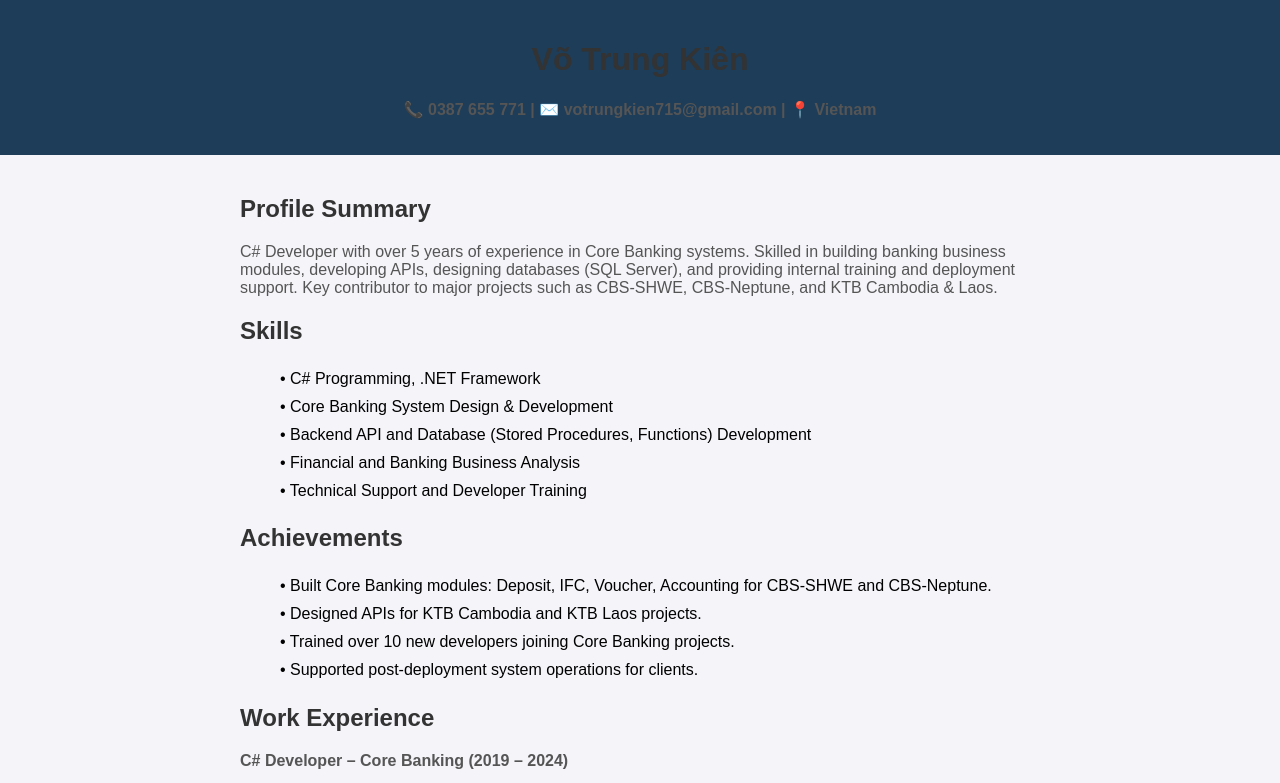
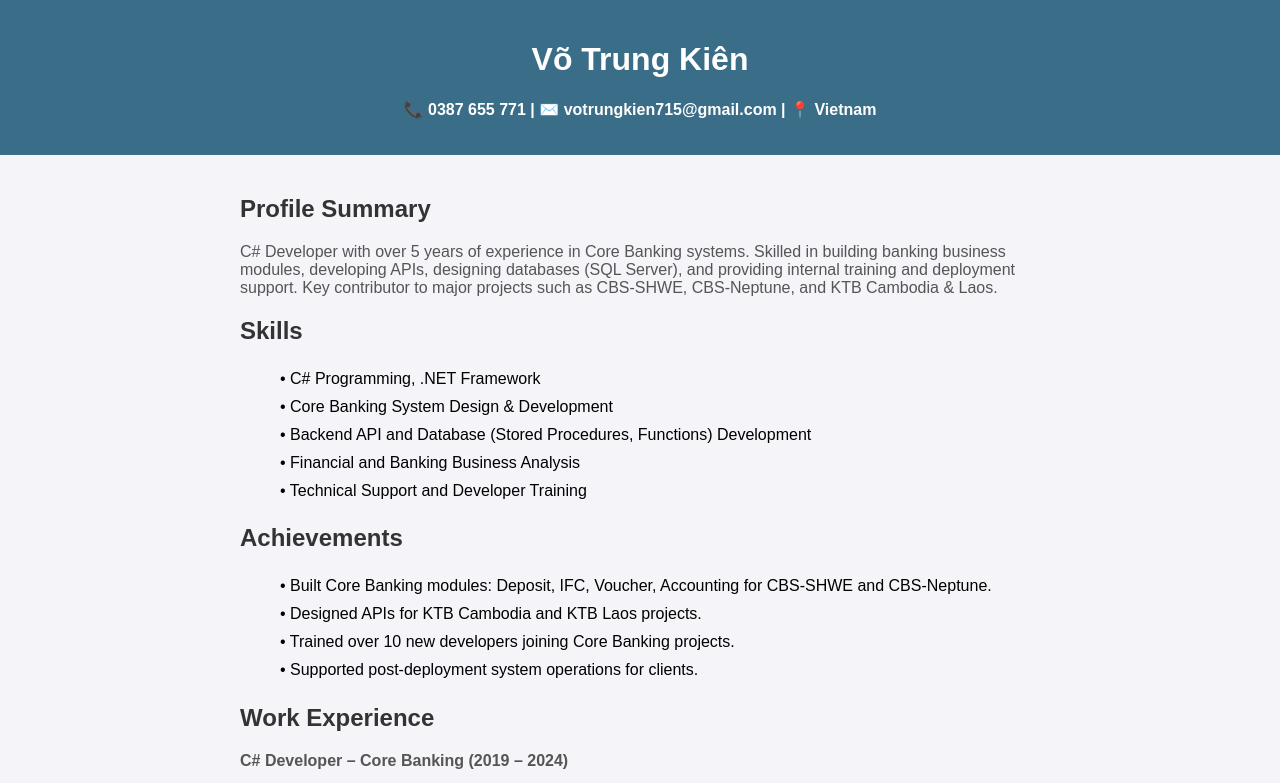
Before and after one commit to kingleykin/my-cv, a plain HTML site: page index.html in a window 1280 px wide. Shown: the top 783 px of the page. Drawn offline with Linux system fonts and the light colour scheme.

Commit message:
Update index.html

```diff
--- a/index.html
+++ b/index.html
@@ -12,7 +12,7 @@
             padding: 0;
         }
         header {
-            background-color: #1e3d58;
+            background-color: #3a6d87;
             color: white;
             text-align: center;
             padding: 20px;
@@ -22,7 +22,10 @@
             max-width: 800px;
             margin: auto;
         }
-        h1, h2 {
+        h1 {
+            color: white;
+        }
+        h2 {
             color: #333;
         }
         p {
@@ -36,6 +39,7 @@
         }
         .contact-info {
             font-weight: bold;
+            color: white;
         }
     </style>
 </head>
```
